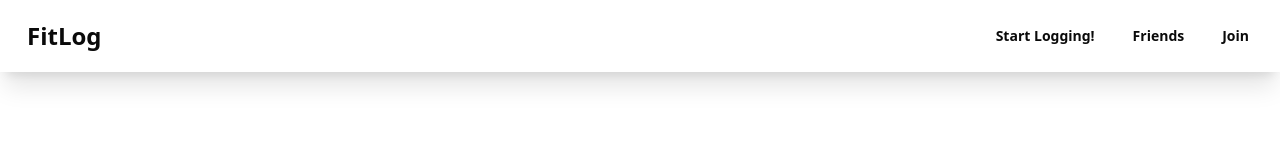
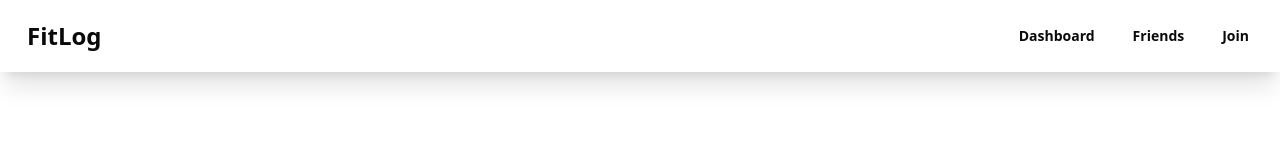
Before and after one commit to tyrucode/fitlog, a Next.js app: page /diary in a window 1280 px wide. Shown: the top 156 px of the page. Built offline with nearby package versions, Linux system fonts and the light colour scheme; no server answers.

Commit message:
fix: update Navbar to use static dashboard text and improve user session handling in UserContext

```diff
--- a/src/components/Navbar.tsx
+++ b/src/components/Navbar.tsx
@@ -6,8 +6,6 @@ import { useUser } from '@/context/UserContext';
 
 function Navbar() {
     const { user } = useUser();
-    const dashText = user ? "Dashboard" : "Start Logging!";
-
 
     const signOut = async () => {
         await supabase.auth.signOut();
@@ -21,9 +19,11 @@ function Navbar() {
             </div>
             <div className="flex gap-2 ">
                 <ul className="menu menu-horizontal px-1 text-xl">
-                    <li><a href="/diary" className="btn btn-ghost ">{dashText}</a></li>
+                    <li><a href="/diary" className="btn btn-ghost">Dashboard</a></li>
                     <li><a className="btn btn-ghost">Friends</a></li>
-                    <li><a className="btn btn-ghost" href="/auth/signup">Join</a></li>
+                    {!user && (
+                        <li><a className="btn btn-ghost" href="/auth/signup">Join</a></li>
+                    )}
                     {user && (
                         <li><button onClick={signOut} className="btn btn-ghost">Sign Out</button></li>
                     )}
--- a/src/context/UserContext.tsx
+++ b/src/context/UserContext.tsx
@@ -31,8 +31,8 @@ export const UserProvider = ({ children }: { children: React.ReactNode }) => {
         //creating/updating our own state for easier use
         const getInitialSession = async () => {
             const { data } = await supabase.auth.getSession();
+            setUser(data.session?.user ?? null);
             setSession(data.session);
-            setUser(data.session?.user ?? null);
             setIsLoading(false);
         }
         getInitialSession();
```
